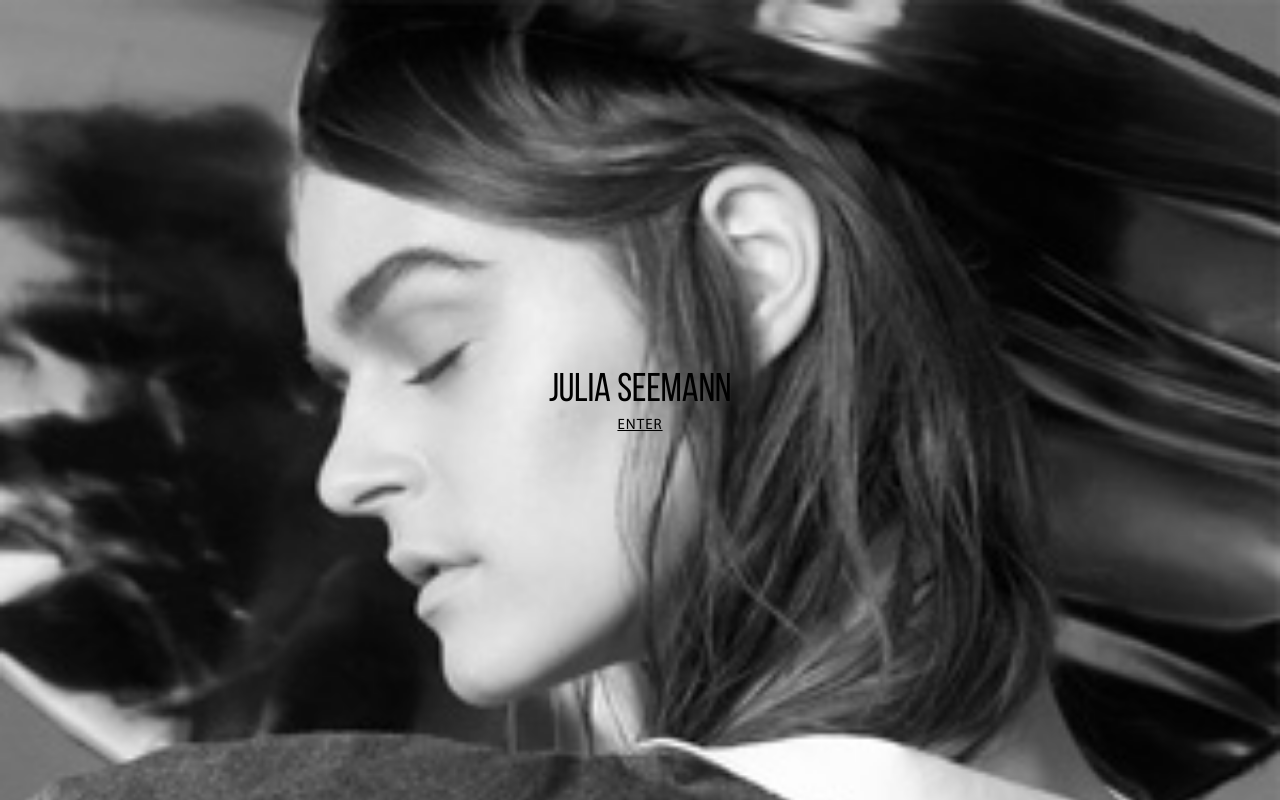
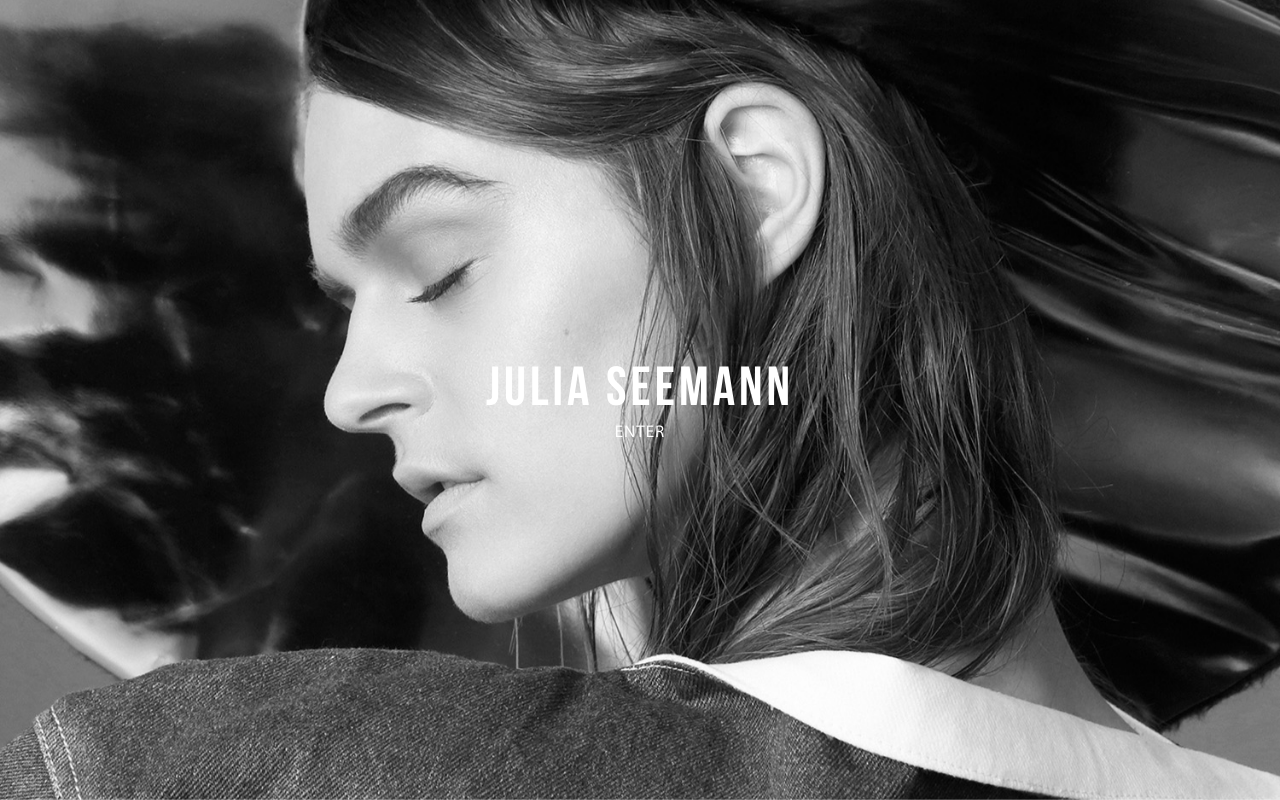
Before and after one commit to juliaseemann/juliaseemann.github.io, a plain HTML site: page index.html in a window 1280 px wide. Drawn offline with Linux system fonts and the light colour scheme.

Commit message:
testing background image

```diff
--- a/sass/_main.scss
+++ b/sass/_main.scss
@@ -195,9 +195,10 @@
     vertical-align: middle;
     text-align: center;
     h1{
-      font-family: 'bebas_neue_regularregular', sans-serif;
+      font-family: 'bebas_neuebold', sans-serif;
       font-size: 40px;
       margin-bottom: 10px;
+      letter-spacing: 4px;
     }
     h4{
       font-family: 'MyriadPro-Regular', sans-serif;
@@ -205,8 +206,20 @@
       letter-spacing: 1px;
     }
     h1, h4{
+      color: #FFF;
       -webkit-font-smoothing: antialiased;
       text-shadow: 1px 1px 1px rgba(0,0,0,0.004);
+    }
+    a{
+      text-decoration: none;
+    }
+    @include breakpoint(600px) {
+      h1{
+        font-size: 55px;
+      }
+      h4{
+        font-size: 17px;
+      }
     }
 
 }
@@ -254,8 +267,8 @@
 }
 
 .background-image {
-  width: 100%;
-  background: url(../images/julia_seemann4_sw.jpg) no-repeat center center fixed;
+
+    background:  url(../images/julia_seemann4_sw.jpg) no-repeat center center fixed;
     -webkit-background-size: cover;
     -moz-background-size: cover;
     -o-background-size: cover;
@@ -274,38 +287,41 @@
     -webkit-animation-timing-function: ease-in;
     -webkit-animation-iteration-count: 1;
     -webkit-animation-delay: .75s;
+    // @include breakpoint(950px) {
+    //   background:  url(../images/julia_seemann4_sw_reduction_test.jpg) no-repeat center center fixed;
+    // }
 }
 
-@media only screen and (min-width: 48em) {
-  .background-image {
-    position: fixed;
-    top: 0;
-    right: 0;
-    left: 0;
-    height: 1707px;
-    background-image: url(../images/julia_seemann4_sw_mobile.jpg);
-    background-position: 50% 0;
-    background-repeat: no-repeat;
-    z-index: -1;
+// @media only screen and (max-width: 48em) {
+//   .background-image {
+//     position: fixed;
+//     top: 0;
+//     right: 0;
+//     left: 0;
+//     height: 1707px;
+//     background-image: url(../images/julia_seemann4_sw_mobile.jpg);
+//     background-position: 50% 0;
+//     background-repeat: no-repeat;
+//     z-index: -1;
 
-    // background: url(../images/julia_seemann4_sw_small_screens.jpg) no-repeat center center fixed;
-    // -webkit-background-size: cover;
-    // -moz-background-size: cover;
-    // -o-background-size: cover;
-    // background-size: cover;
-    // z-index: 3;
-    // position: absolute;
-    // top: 0;
-    // right: 0;
-    // bottom: 0;
-    // left: 0;
+//     // background: url(../images/julia_seemann4_sw_small_screens.jpg) no-repeat center center fixed;
+//     // -webkit-background-size: cover;
+//     // -moz-background-size: cover;
+//     // -o-background-size: cover;
+//     // background-size: cover;
+//     // z-index: 3;
+//     // position: absolute;
+//     // top: 0;
+//     // right: 0;
+//     // bottom: 0;
+//     // left: 0;
 
-    opacity: 0;
+//     opacity: 0;
 
-    -webkit-animation-name: fade-in;
-    -webkit-animation-duration: 1s;
-    -webkit-animation-timing-function: ease-in;
-    -webkit-animation-iteration-count: 1;
-    -webkit-animation-delay: .75s;
-  }
-}
+//     -webkit-animation-name: fade-in;
+//     -webkit-animation-duration: 1s;
+//     -webkit-animation-timing-function: ease-in;
+//     -webkit-animation-iteration-count: 1;
+//     -webkit-animation-delay: .75s;
+//   }
+// }
```
Also changed, not shown: images/julia_seemann4_sw_mobile.jpg (deleted), images/julia_seemann4_sw_small_screens.jpg (deleted), stylesheets/screen.css. Lines whose indentation alone changed are shown as unchanged.
